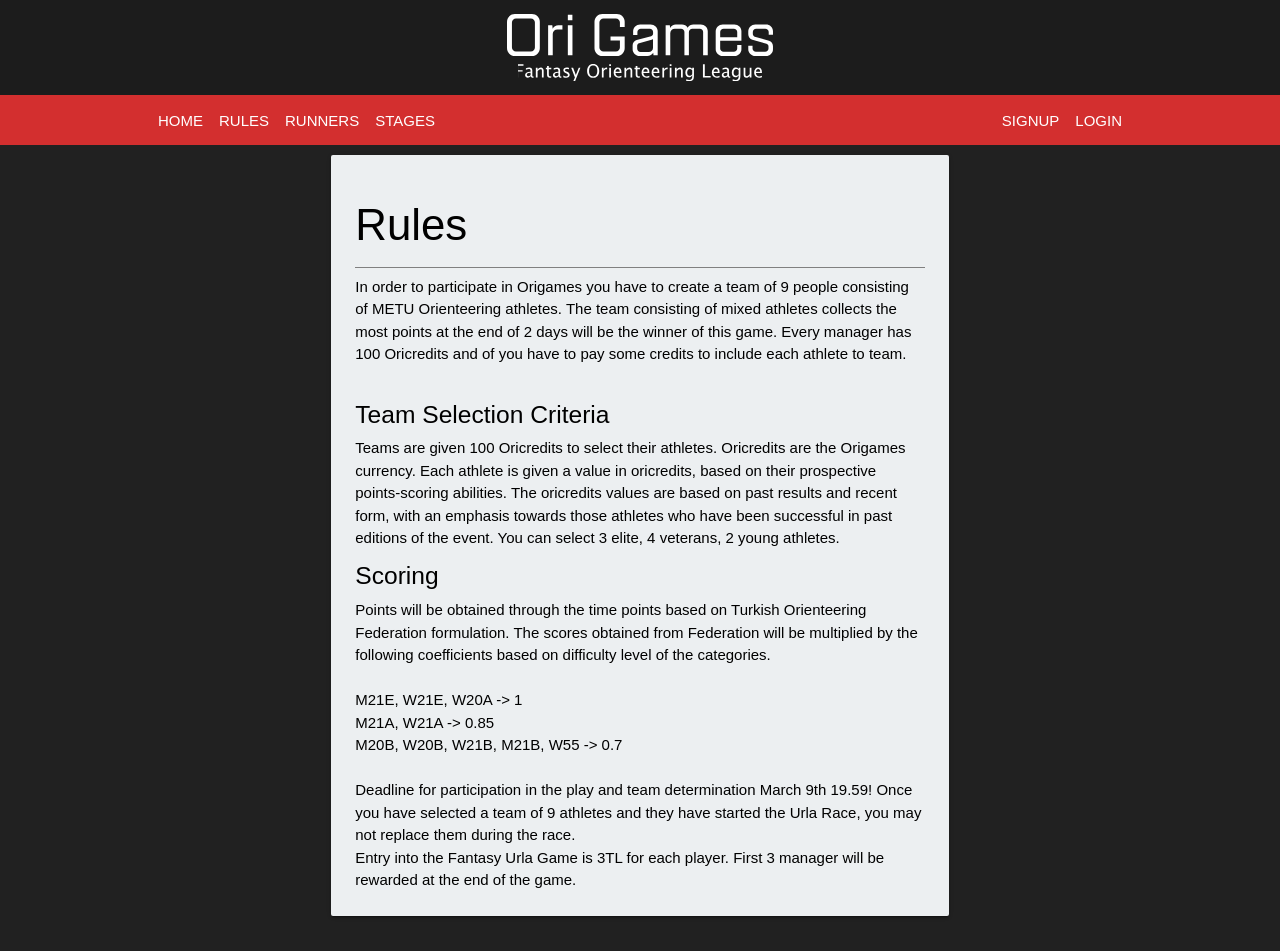
After one commit to bilgeonceken/origames, a Django app: page /league/rules in a window 1280 px wide. The commit adds this page. Run offline with Django 3.2, Linux system fonts and the light colour scheme.

Commit message:
rules page added

```diff
--- a/league/urls.py
+++ b/league/urls.py
@@ -7,5 +7,6 @@ urlpatterns = [
     path("players/", views.PlayersListView.as_view(), name="player_list"),
     path("players/create_player", views.PlayerCreateView.as_view(), name="create_player"),
     path("stages", views.stages, name="stages"),
+    path("rules", views.rules, name="rules"),
     # path("create_player", views.create_player, name="create_player"),
 ]
--- a/league/views.py
+++ b/league/views.py
@@ -35,3 +35,6 @@ class PlayersListView(generic.ListView):
 def stages(request):
     stages = models.Race.objects.first().stages.all()
     return render(request, "stages.html", {"stages": stages})
+
+def rules(request):
+    return render(request, "rules.html")
--- a/origames/settings.py
+++ b/origames/settings.py
@@ -25,7 +25,7 @@ SECRET_KEY = '=9)le+-0gz*6yk1cfe9k466)!wh8wl@ow%&8qm2z7_v&klre23'
 # SECURITY WARNING: don't run with debug turned on in production!
 DEBUG = True
 
-ALLOWED_HOSTS = ['159.65.16.234']
+ALLOWED_HOSTS = ['159.65.16.234','127.0.0.1']
 
 
 # Application definition
--- /dev/null
+++ b/static/css/rules.css
@@ -0,0 +1,6 @@
+.containo{
+}
+
+.bb{
+  border-bottom: 1px solid grey;
+}
--- a/templates/_velonavbar.html
+++ b/templates/_velonavbar.html
@@ -13,7 +13,7 @@
       <div class="navbarleft">
         <ul class="navlist">
           <li><a href="{% url 'home' %}">HOME</a></li>
-          <li><a href="">RULES</a></li>
+          <li><a href="{% url 'league:rules' %}">RULES</a></li>
           <li><a href="{% url 'league:player_list' %}">RUNNERS</a></li>
           <li><a href="{% url 'league:stages' %}">STAGES</a></li>
       </ul>
--- /dev/null
+++ b/templates/rules.html
@@ -0,0 +1,52 @@
+{% extends "_base.html" %}
+{% load static from staticfiles %}
+
+{% block localstatic %}
+<link rel="stylesheet" href="{% static '/css/rules.css' %}">
+
+{% endblock %}
+
+
+{% block content %}
+<div class="containo">
+
+  <div class="row">
+    <div class="col s12 m6 offset-m3">
+      <div class="card blue-grey lighten-5">
+        <div class="card-content black-text">
+          <span class="card-title bb"><h3>Rules</h2></span>
+
+          <p>In order to participate in Origames you have to create a team of 9 people consisting of METU Orienteering athletes.
+            The team consisting of mixed athletes collects the most points at the end of 2 days will be the winner of this game.
+             Every manager has 100 Oricredits and of you have to pay some credits to include each athlete to  team.</p>
+          <br>
+          <h5>Team Selection Criteria</h4>
+          <p>
+            Teams are given 100 Oricredits to select their athletes. Oricredits are the Origames currency. Each athlete is given a value in oricredits, based on their prospective points-scoring abilities. The oricredits values are based on past results and recent form, with an emphasis towards those athletes who have been successful in past editions of the event.
+            You can select 3 elite, 4 veterans, 2 young athletes.
+          </p>
+          <h5>Scoring</h4>
+          <p>
+            Points will be obtained through the time points based on Turkish Orienteering Federation formulation. The scores obtained from Federation will be multiplied by the following coefficients based on difficulty level of the categories.
+<br>
+<br>
+            M21E, W21E, W20A -> 1
+<br>
+            M21A, W21A -> 0.85
+<br>
+            M20B, W20B, W21B, M21B, W55 -> 0.7
+          </p>
+<br>
+            <p>
+            Deadline for participation in the play and team determination March 9th 19.59! Once you have selected a team of 9 athletes and they have started the Urla Race, you may not replace them during the race.
+          </p>
+
+            <p>Entry into the Fantasy Urla Game is 3TL for each player. First 3 manager will be rewarded at the end of the game.</p>
+        </div>
+
+      </div>
+    </div>
+  </div>
+
+</div>
+{% endblock %}
--- a/templates/wall.html
+++ b/templates/wall.html
@@ -26,7 +26,7 @@ function dragstart_handler(ev) {
 <div class="card roster">
   <h3 class="title">My Team</h3>
   <div class="budget">
-    <div>Butget</div>
+    <div>Budget</div>
     <div>
       {{budget}}
     </div>
```
Also changed, not shown: db.sqlite3.
